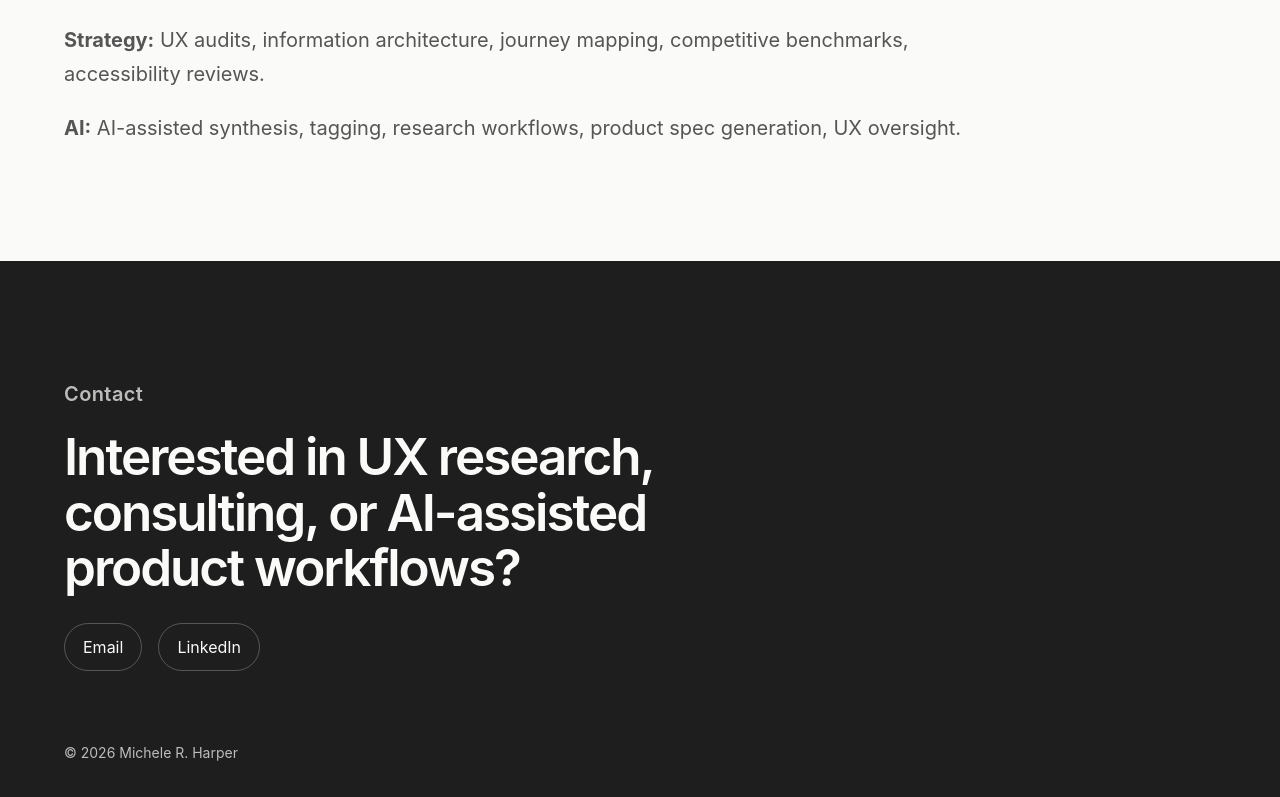
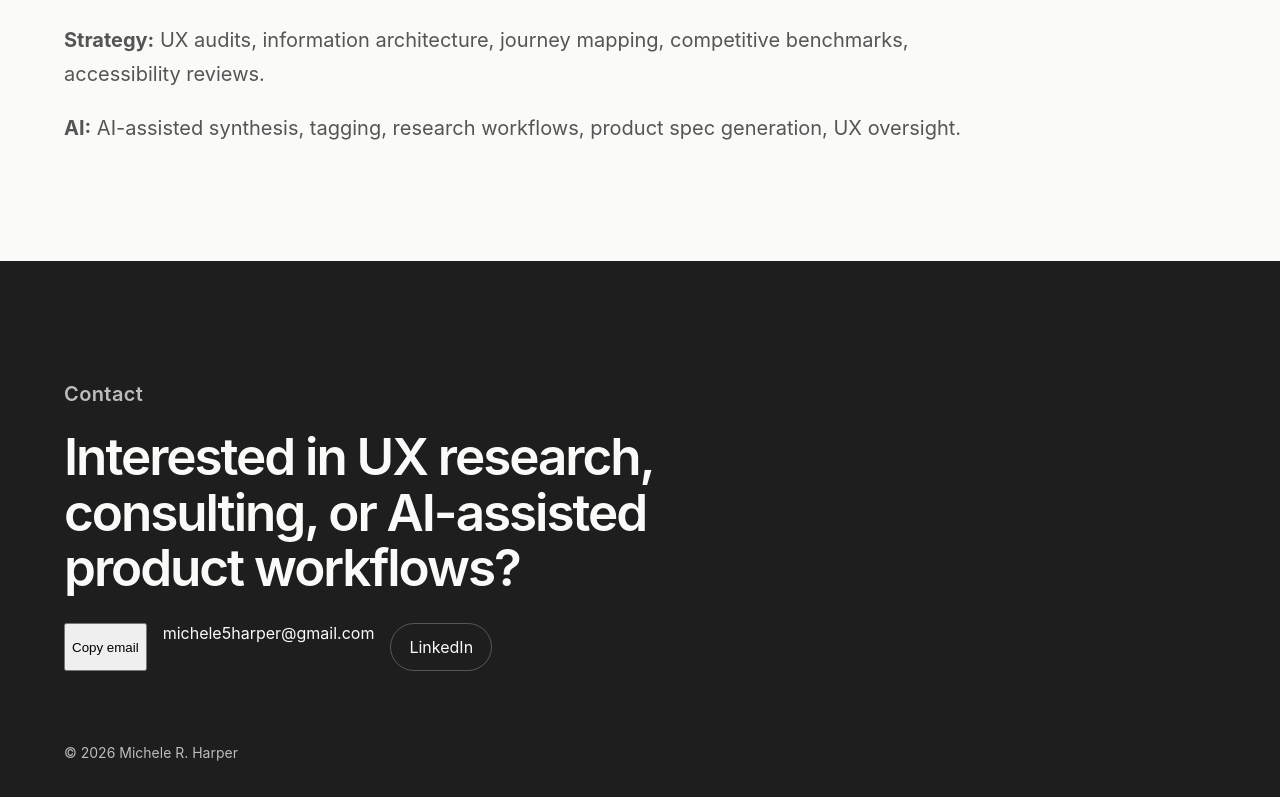
Before and after one commit to micheleroohani/michele-harper-portfolio, a React (Vite) app: page / in a window 1280 px wide. Shown: the part 4853-5650 px from the top of the page. Built offline with nearby package versions, Linux system fonts and the light colour scheme.

Commit message:
Add copy email button and update contact links

```diff
--- a/src/main.jsx
+++ b/src/main.jsx
@@ -176,10 +176,26 @@ function App() {
       <footer id="contact" className="footer">
         <p className="eyebrow">Contact</p>
         <h2>Interested in UX research, consulting, or AI-assisted product workflows?</h2>
-        <div className="contactLinks">
-          <a href="mailto:michele5harper@gmail.com">Email</a>
-          <a href="https://www.linkedin.com/in/micheleharperux/" target="_blank" rel="noreferrer">LinkedIn</a>
-        </div>
+
+<div className="contactLinks">
+  <button
+    className="contactCopy"
+    onClick={() => navigator.clipboard.writeText("michele5harper@gmail.com")}
+  >
+    Copy email
+  </button>
+
+  <span className="emailText">michele5harper@gmail.com</span>
+
+  <a
+    href="https://www.linkedin.com/in/micheleharperux/"
+    target="_blank"
+    rel="noreferrer"
+  >
+    LinkedIn
+  </a>
+</div>
+
         <p className="small">© {new Date().getFullYear()} Michele R. Harper</p>
       </footer>
     </main>
```
